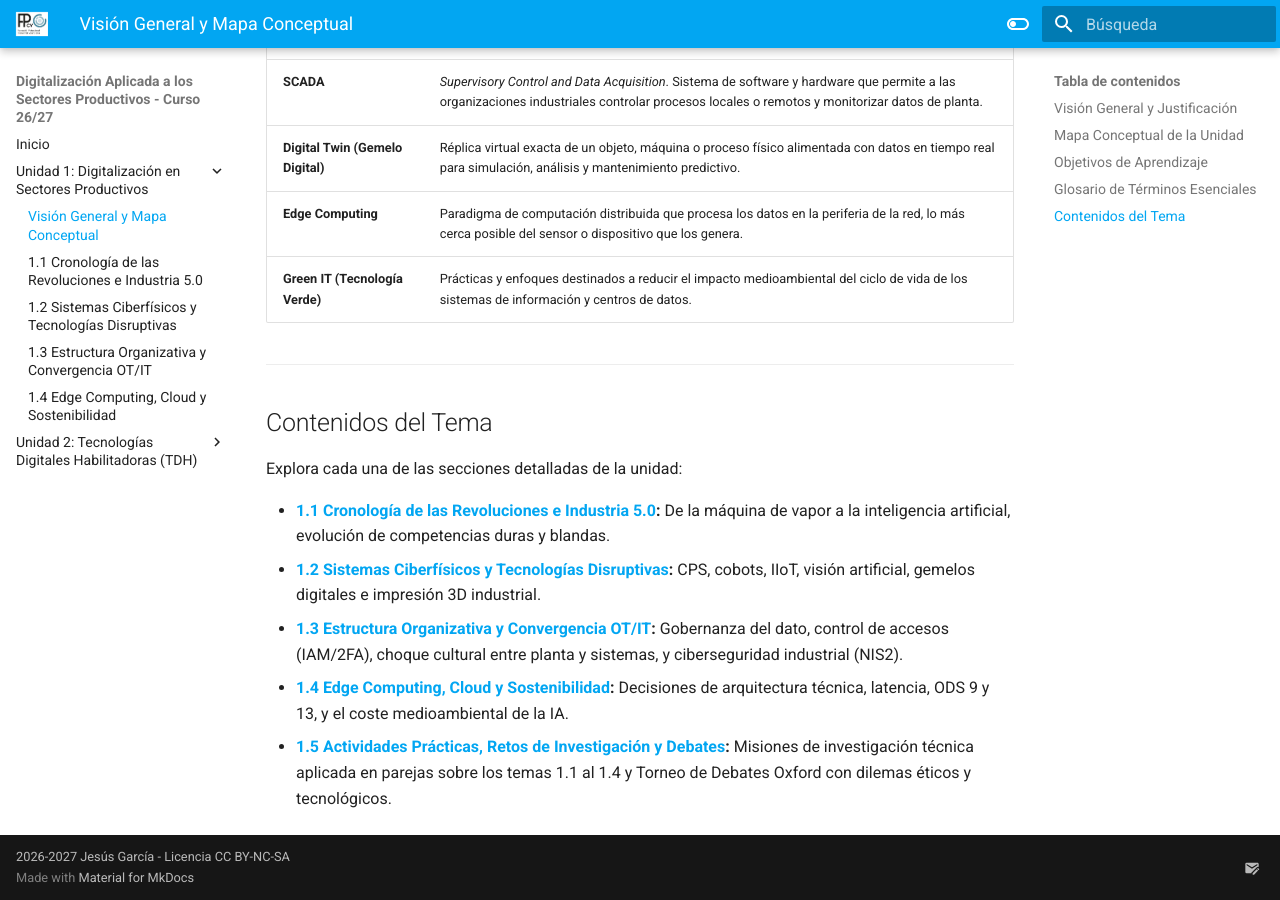
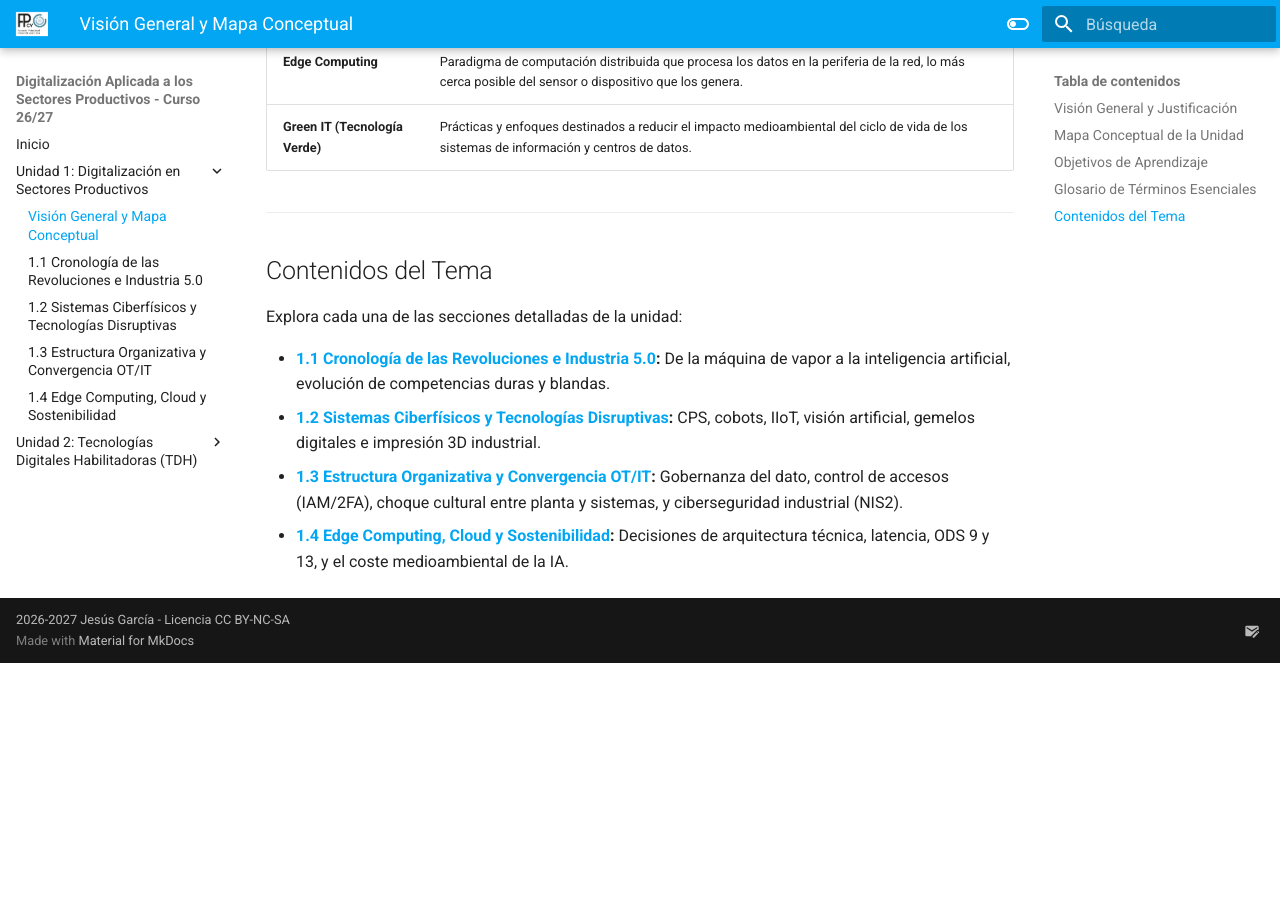
Before and after one commit to jssdocente/dasp2627d, an MkDocs documentation site: the page built from docs/temas/01-digitalizacion/index.md, in a window 1280 px wide and 900 px high, scrolled down 2370 px. Built offline with MkDocs 1.6.1 and Material for MkDocs 9.7.7, drawn with Linux system fonts in a browser that asks for light colours; after the commit the page ends 3033 px from its top, so only the background shows below that.

Commit message:
docs(tema 1): ocultar la página de actividades de enlaces y buscador
Co-Authored-By: Claude Opus 5.5 <noreply@anthropic.com>

````diff
--- a/docs/temas/01-digitalizacion/index.md
+++ b/docs/temas/01-digitalizacion/index.md
@@ -21,12 +21,10 @@ graph TD
     CPS["2. Sistemas Ciberfísicos (CPS)<br/>IoT + Cobots + Digital Twins + IA"]:::tech
     Conv["3. Convergencia OT / IT<br/>Seguridad en Planta vs Oficina (NIS2)"]:::sec
     Arch["4. Arquitectura & Sostenibilidad<br/>Edge vs Cloud | Green IT & ODS"]:::imp
-    Debates["5. Actividades & Debates<br/>Misiones de Investigación + Torneo Oxford"]:::imp
 
     RevInd --> CPS
     CPS --> Conv
     Conv --> Arch
-    Arch --> Debates
     CPS -.-> Arch
 ```
 
@@ -69,4 +67,3 @@ Explora cada una de las secciones detalladas de la unidad:
 - **[1.2 Sistemas Ciberfísicos y Tecnologías Disruptivas](./02-sistemas-ciberfisicos-tecnologias.md):** CPS, cobots, IIoT, visión artificial, gemelos digitales e impresión 3D industrial.
 - **[1.3 Estructura Organizativa y Convergencia OT/IT](./03-organizacion-convergencia-ot-it.md):** Gobernanza del dato, control de accesos (IAM/2FA), choque cultural entre planta y sistemas, y ciberseguridad industrial (NIS2).
 - **[1.4 Edge Computing, Cloud y Sostenibilidad](./04-edge-cloud-sostenibilidad.md):** Decisiones de arquitectura técnica, latencia, ODS 9 y 13, y el coste medioambiental de la IA.
-- **[1.5 Actividades Prácticas, Retos de Investigación y Debates](./05-Actividades.md):** Misiones de investigación técnica aplicada en parejas sobre los temas 1.1 al 1.4 y Torneo de Debates Oxford con dilemas éticos y tecnológicos.
````
Also changed, not shown: docs/temas/01-digitalizacion/05-Actividades.md (+5 -0 lines).
